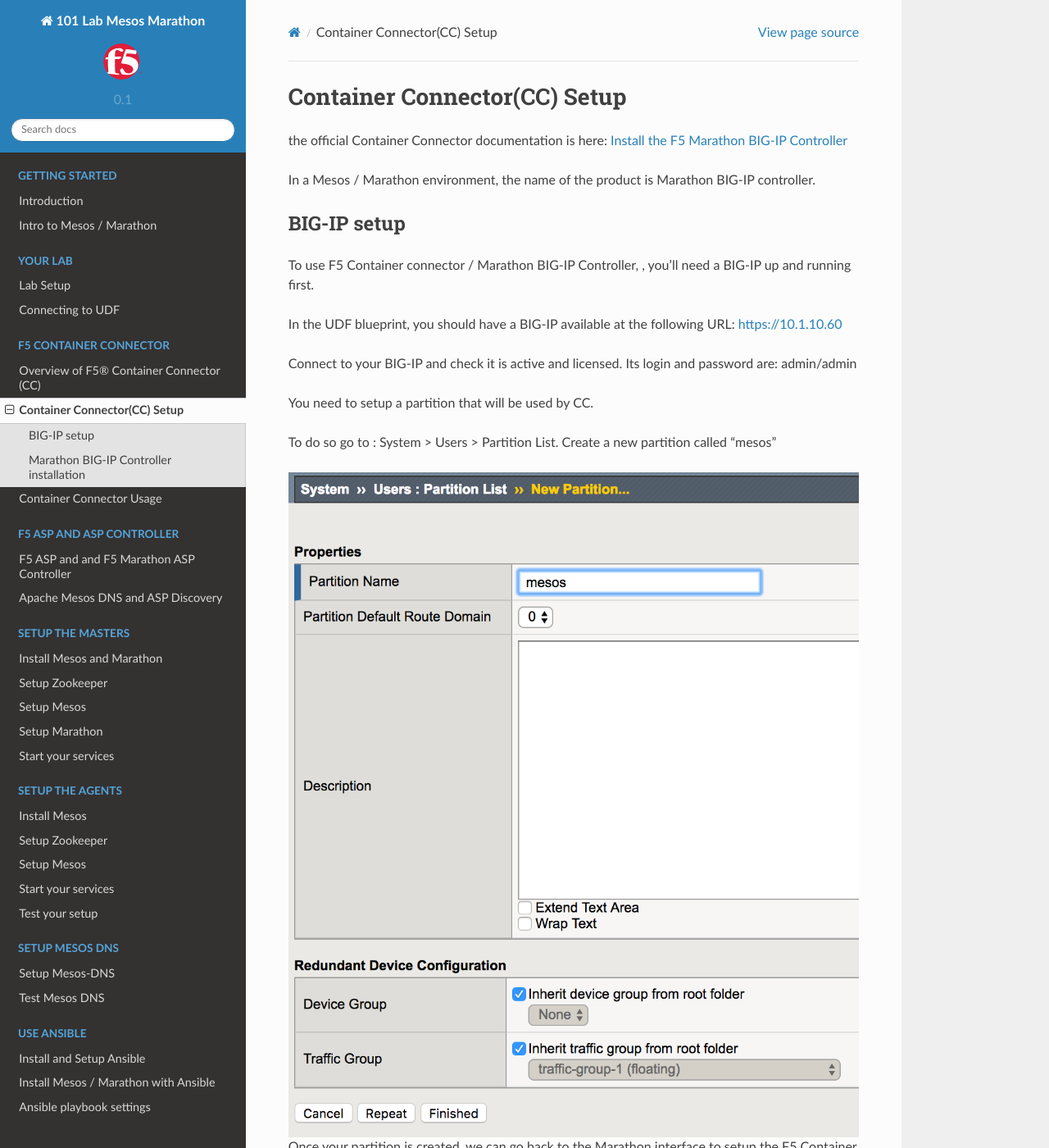
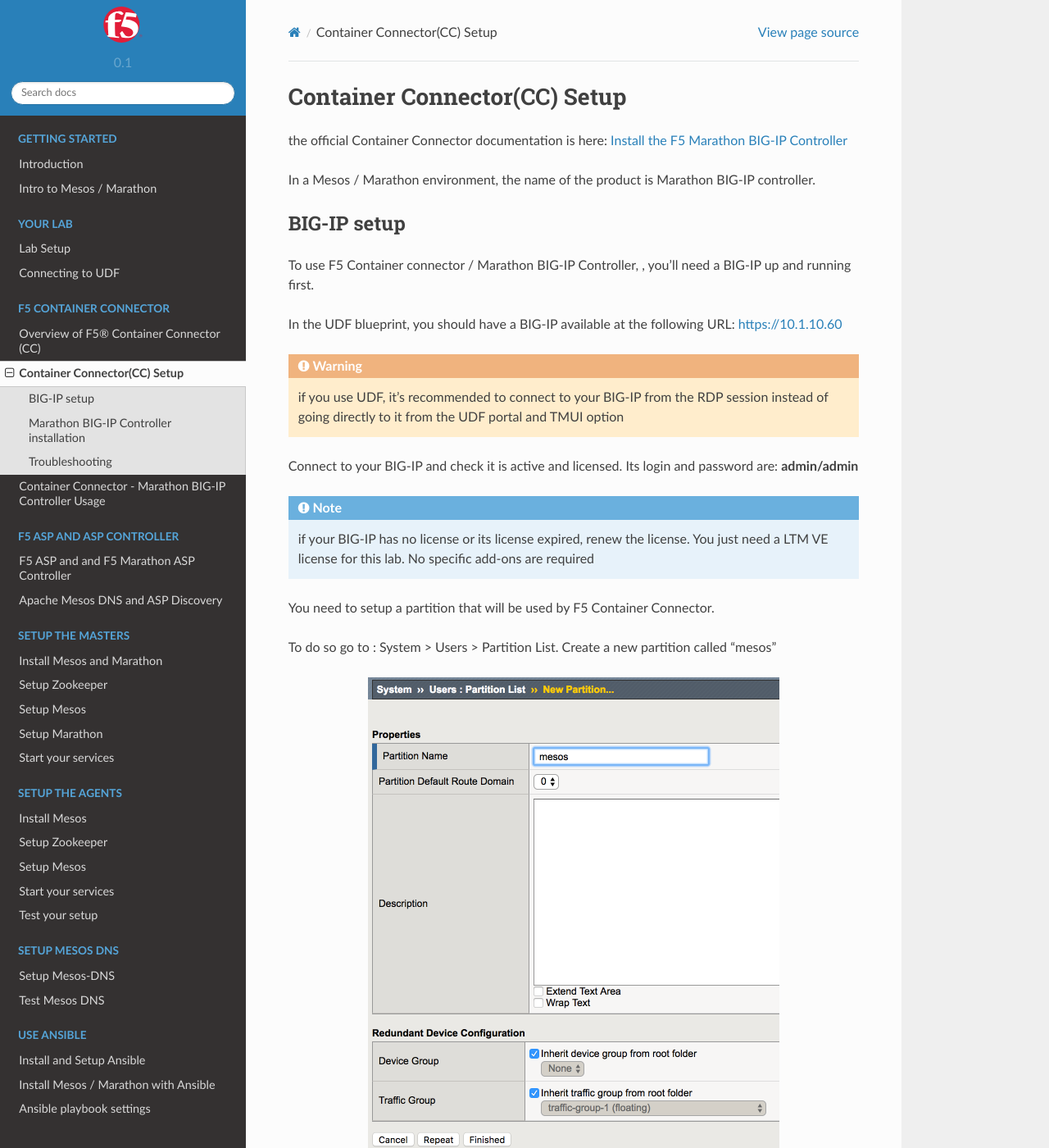
Before and after one commit to nmenant/f5-101-lab-Mesos-Marathon, a Sphinx documentation site: the page built from docs/f5-container-connector/f5-container-connector-installation.rst, in a window 1280 px wide and 1400 px high. Shown: the whole window at 82% size. Built offline with Sphinx 7.4.7 and the Read the Docs theme 2.0.0, drawn with Linux system fonts in a browser that asks for light colours; pages that are not in the unit, such as notebooks, are missing from menus; some of the changed text lies outside the part shown.

Commit message:
updated f5-container-connector section with how to set it up and how to test it

```diff
--- a/docs/f5-container-connector/f5-container-connector-installation.rst
+++ b/docs/f5-container-connector/f5-container-connector-installation.rst
@@ -12,45 +12,54 @@
 
 In the UDF blueprint, you should have a BIG-IP available at the following URL: https://10.1.10.60
 
-Connect to your BIG-IP and check it is active and licensed. Its login and password are: admin/admin
+.. warning::
 
-You need to setup a partition that will be used by CC.
+  if you use UDF, it's recommended to connect to your BIG-IP from the RDP session instead of going directly to it from the UDF portal and TMUI option
+
+Connect to your BIG-IP and check it is active and licensed. Its login and password are: **admin/admin**
+
+.. note::
+
+  if your BIG-IP has no license or its license expired, renew the license. You just need a LTM VE license for this lab. No specific add-ons are required
+
+You need to setup a partition that will be used by F5 Container Connector.
 
 To do so go to : System > Users > Partition List. Create a new partition called "mesos"
 
 .. image:: ../images/f5-container-connector-bigip-partition-setup.png
-	:align: center
+  :align: center
+  :scale: 50%
 
-Once your partition is created, we can go back to the Marathon interface to setup the F5 Container connector
+Once your partition is created, we can go back to the Marathon interface
 
 Marathon BIG-IP Controller installation
 ---------------------------------------
 
 Here we consider you have already retrieved the F5 container connector image and loaded it in the environment. **If you use the UDF blueprint it's already loaded in our private registry 10.1.10.11:5000 (10.1.10.11:5000/marathon-bigip-ctlr:v1.0.0)**.
 
-If you haven't loaded it in your environment, you need to :
+If you haven't loaded it in your environment, you have two choices :
 
-* load it on **all your agents** with the docker load -i <file_name.tar>
-* OR load it on a system and push it into your registry
+#. load it on **all your agents/slaves** with the docker load -i <file_name.tar>
+#. load it on a system and push it into your registry
 
 To deploy our Marathon BIG-IP Controller, we need to either use Marathon UI or use the Marathon REST API.
 
 * Connect to the Marathon UI on `http://10.1.10.11:8080 <http://10.1.10.11:8080>`_ and click on "Create Application".
-* Click on "Json mode"
+* Click on "JSON mode"
 
 Use the following JSON config
 
 ::
 
 	{
-		"id": "marathon-bigip-ctlr",
+		"id": "f5/marathon-bigip-ctlr",
   		"cpus": 0.5,
   		"mem": 64.0,
   		"instances": 1,
   		"container": {
     		"type": "DOCKER",
     		"docker": {
-      		"image": "10.1.10.11:5000/marathon-bigip-ctlr:1.0.0",
+      		"image": "10.1.10.11:5000/marathon-bigip-ctlr:v1.0.0",
       		"network": "BRIDGE"
     		}
   		},
@@ -59,7 +68,7 @@
     		"F5_CC_PARTITIONS": "mesos",
     		"F5_CC_BIGIP_HOSTNAME": "10.1.10.60",
     		"F5_CC_BIGIP_USERNAME": "admin",
-    		"F5_CC_BIGIP_PASSWORD": "admin",
+    		"F5_CC_BIGIP_PASSWORD": "admin"
   		}
 	}
 
@@ -67,3 +76,56 @@
 
 	* If you don't use the UDF blueprint, you need to update the field *image* with the appropriate path to your image.
 	* If your Mesos environment use authentication , here is a link explaining how to handle authentication with the Marathon BIG-IP Controller: `Set up authentication to your secure DC/OS cluster <http://clouddocs.f5.com/containers/v1/marathon/mctlr-authenticate-dcos.html#mesos-authentication>`_
+
+
+Troubleshooting
+---------------
+
+If you need to check the Marathon BIG-IP Controller you can do the following:
+
+#. Check the logs
+#. Connect to the container
+
+To check the logs, you need to identify where is the Controller running. In Marathon UI:
+
+#. Click on Applications
+#. Click on the f5 folder
+#. Click on marathon-bigip-ctlr
+
+you should see something like this :
+
+.. image:: ../images/f5-container-connector-locate-bigip-controller.png
+  :align: center
+  :scale: 50%
+
+Here we can see that the Controller is running on slave2. Connect via SSH to **slave2** and run the following commands
+
+::
+
+  sudo docker ps
+
+This command will give us the ID of our Controller container ID, here it is : a0017f8c44fb. We need this ID for the next few commands
+
+.. image:: ../images/f5-container-connector-get-bigip-ctlr-container-id.png
+  :align: center
+
+To check the logs of our Controller:
+
+::
+
+  sudo docker ps a0017f8c44fb
+
+
+
+.. image:: ../images/f5-container-connector-check-logs-bigip-ctlr.png
+  :align: center
+
+
+To connect to our container with a Shell:
+
+::
+
+   sudo docker exec -i -t a0017f8c44fb /bin/sh
+
+.. image:: ../images/f5-container-connector-run-shell-bigip-ctlr.png
+  :align: center
```
Also changed, not shown: docs/f5-container-connector/f5-container-connector-usage.rst (+82 -125 lines), docs/index.rst (+0 -7 lines), docs/images/f5-container-connector-access-BIGIP-VS.png (added), docs/images/f5-container-connector-access-application-instance.png (added), docs/images/f5-container-connector-check-app-on-BIG-IP-Pool_members.png (added), docs/images/f5-container-connector-check-app-on-BIG-IP-VS.png (added), docs/images/f5-container-connector-check-application-running.png (added), docs/images/f5-container-connector-check-logs-bigip-ctlr.png (added), docs/images/f5-container-connector-get-bigip-ctlr-container-id.png (added), docs/images/f5-container-connector-locate-bigip-controller.png (added), docs/images/f5-container-connector-run-shell-bigip-ctlr.png (added), docs/images/f5-container-connector-scale-application-BIGIP-10-done.png (added), docs/images/f5-container-connector-scale-application-UI-10-done.png (added), docs/images/f5-container-connector-scale-application-UI.png (added), 1 other file.
